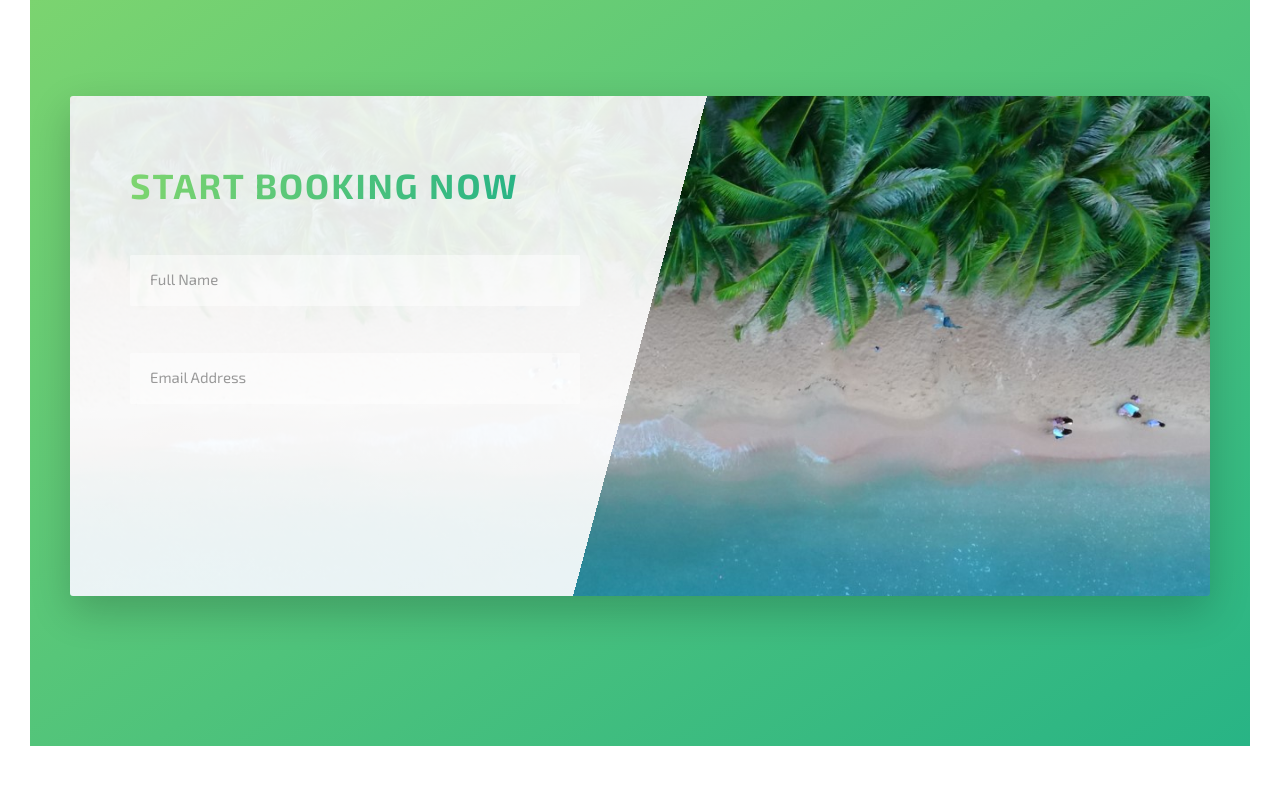
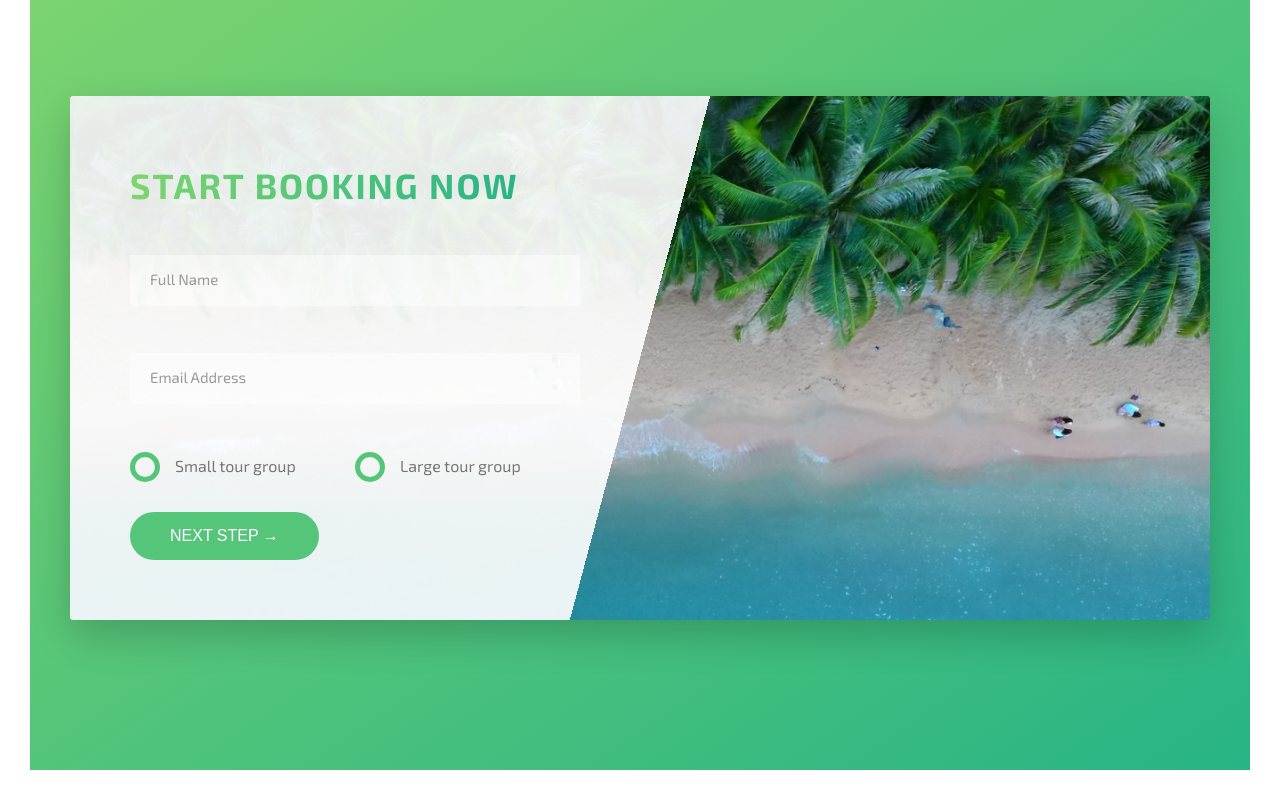
Before and after one commit to devhridoyahmed/tourmate, a website: page index.html in a window 1280 px wide. Shown: the part 4670-5470 px from the top of the page. Before the commit the page ends 5446 px from the top, so only its background shows below. Drawn offline with Linux system fonts and the light colour scheme.

Commit message:
booking section done

```diff
--- a/assets/sass/base/_utilities.scss
+++ b/assets/sass/base/_utilities.scss
@@ -1,8 +1,8 @@
-.u-center-text { text-align: center;}
+.u-center-text { text-align: center !important;}
 
-.u-margin-bottom-small { margin-bottom: 1.5rem; }
-.u-margin-bottom-medium { margin-bottom: 4rem; }
-.u-margin-bottom-big { margin-bottom: 8rem; }
+.u-margin-bottom-small { margin-bottom: 1.5rem !important; }
+.u-margin-bottom-medium { margin-bottom: 4rem !important; }
+.u-margin-bottom-big { margin-bottom: 8rem !important; }
 
-.u-margin-top-big { margin-top: 8rem; }
-.u-margin-top-huge { margin-top: 10rem; }
+.u-margin-top-big { margin-top: 8rem !important; }
+.u-margin-top-huge { margin-top: 10rem !important; }
--- a/assets/sass/components/_button.scss
+++ b/assets/sass/components/_button.scss
@@ -1,4 +1,5 @@
 .btn {
+    &,
     &:link,
     &:visited {
         text-transform: uppercase;
@@ -9,6 +10,10 @@
         transition: all .2s;
         position: relative;
         font-size: $default-font-size;
+
+        // for the button element
+        border: none;
+        cursor: pointer;
     }
 
     &:hover {
@@ -21,7 +26,9 @@
         }
     }
 
-    &:active {
+    &:active,
+    &:focus {
+        outline: none;
         transform: translateY(-0.1rem);
         box-shadow: 0 .5rem 1rem rgba($color-black, .2);
     }
--- a/assets/sass/components/_form.scss
+++ b/assets/sass/components/_form.scss
@@ -14,6 +14,7 @@
         border-bottom: 3px solid transparent;
         width: 100%;
         display: block;
+        transition: all .3s;
 
         &:focus {
             outline: none;
@@ -44,4 +45,52 @@
         visibility: hidden;
         transform: translateY(-4rem);
     }
+
+    &__radio-group {
+        width: 50%;
+        display: inline-block;
+        float: left;
+    }
+
+    &__radio-input {
+        display: none;
+    }
+
+    &__radio-label {
+        font-size: $default-font-size;
+        cursor: pointer;
+        position: relative;
+        padding-left: 4.5rem;
+    }
+
+    &__radio-button {
+        height: 3rem;
+        width: 3rem;
+        border: 5px solid $color-primary;
+        border-radius: 50%;
+        display: inline-block;
+        position: absolute;
+        left: 0;
+        top: -.4rem;
+
+        &::after {
+            content: "";
+            display: block;
+            height: 1.3rem;
+            width: 1.3rem;
+            border-radius: 50%;
+            position: absolute;
+            top: 50%;
+            left: 50%;
+            transform: translate(-50%, -50%);
+            background-color: $color-primary;
+            opacity: 0;
+            transition: opacity .2s;
+        }
+
+    }
+
+    &__radio-input:checked ~ &__radio-label &__radio-button::after {
+        opacity: 1;
+    }
 }
--- a/assets/sass/pages/_home.scss
+++ b/assets/sass/pages/_home.scss
@@ -46,7 +46,7 @@
     border-radius: 3px;
     box-shadow: 0 1.5rem 4rem rgba($color-black, .2);
 
-    height: 50rem;
+    // height: 50rem;
 
     &__form {
         width: 50%;
--- a/index.html
+++ b/index.html
@@ -340,6 +340,32 @@
                                     Email Address
                                 </label>
                             </div>
+
+                            <div class="form__group">
+                                <div class="form__radio-group">
+                                    <input type="radio" class="form__radio-input" id="small" name="size">
+                                    <label for="small" class="form__radio-label">
+                                        <span class="form__radio-button"></span>
+                                        Small tour group
+                                    </label>
+                                </div>
+                            </div>
+
+                            <div class="form__group u-margin-bottom-big">
+                                <div class="form__radio-group">
+                                    <input type="radio" class="form__radio-input" id="large" name="size">
+                                    <label for="large" class="form__radio-label">
+                                        <span class="form__radio-button"></span>
+                                        Large tour group
+                                    </label>
+                                </div>
+                            </div>
+
+                            <div class="form__group">
+                                <button class="btn btn--green">
+                                    Next step &rarr;
+                                </button>
+                            </div>
                         </form>
                     </div>
                 </div>
```
Also changed, not shown: assets/css/style.css.
